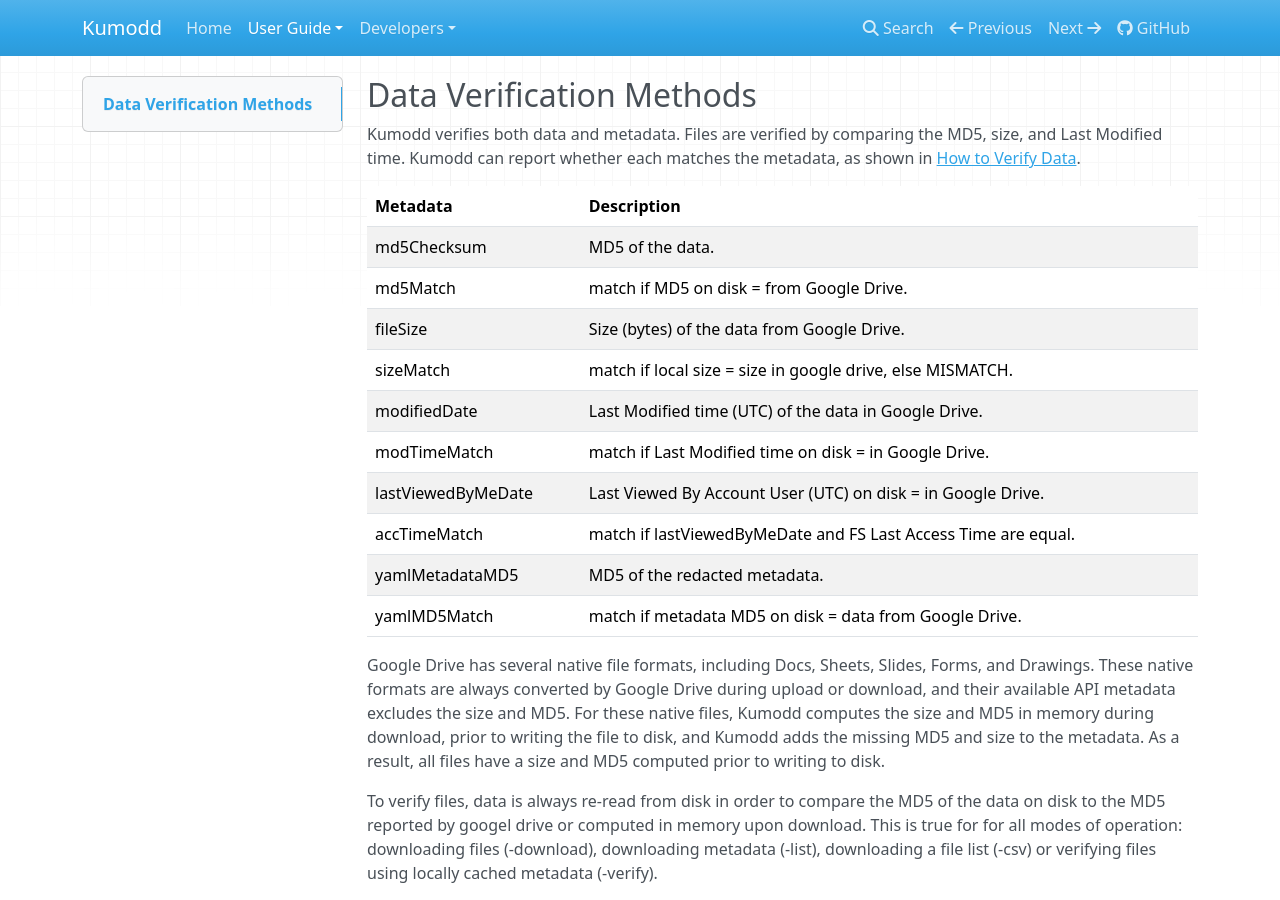
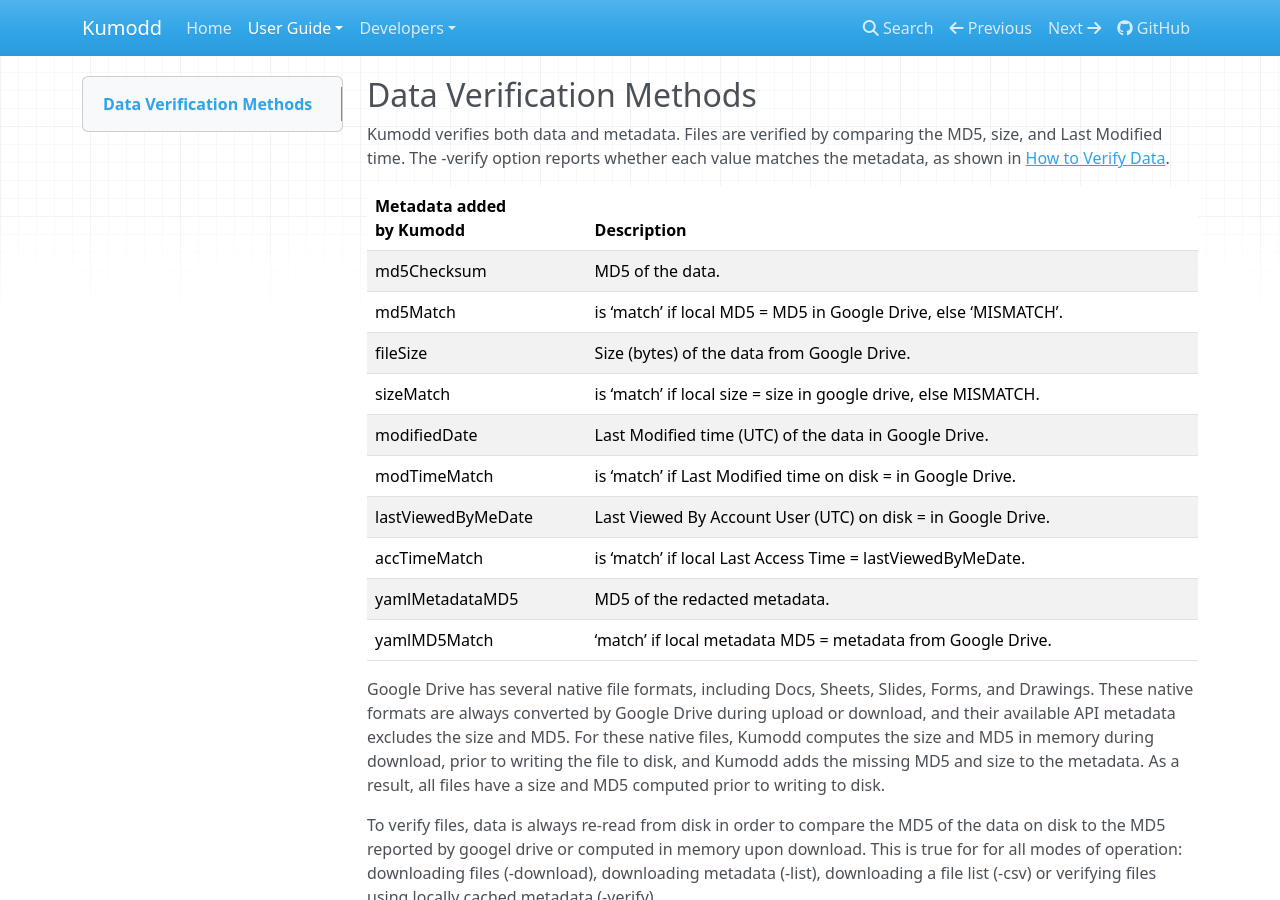
Before and after one commit to andresebr/kumodd, an MkDocs documentation site: the page built from docs/guide/Methods.md, in a window 1280 px wide and 900 px high. Built offline with MkDocs 1.6.1, drawn with Linux system fonts in a browser that asks for light colours; nearby versions of some CDN libraries.

Commit message:
clarify usage

```diff
--- a/docs/guide/Methods.md
+++ b/docs/guide/Methods.md
@@ -1,21 +1,22 @@
 # Data Verification Methods
 
 Kumodd verifies both data and metadata. Files are verified by comparing the MD5, size,
-and Last Modified time.  Kumodd can report whether each matches the metadata, as shown
-in [How to Verify Data](https://github.com/rich-murphey/kumodd/wiki/How-to-Verify-Data).
+and Last Modified time.  The -verify option reports whether each value matches the
+metadata, as shown in [How to Verify
+Data](https://github.com/rich-murphey/kumodd/wiki/How-to-Verify-Data).
 
-Metadata		| Description
+Metadata added <br/>by Kumodd		| Description
 :----			| :----
 md5Checksum		| MD5 of the data.
-md5Match		| match if MD5 on disk = from Google Drive.
+md5Match		| is 'match' if local MD5 = MD5 in Google Drive, else 'MISMATCH'.
 fileSize		| Size (bytes) of the data from Google Drive.
-sizeMatch		| match if local size = size in google drive, else MISMATCH.
+sizeMatch		| is 'match' if local size = size in google drive, else MISMATCH.
 modifiedDate		| Last Modified time (UTC) of the data in Google Drive.
-modTimeMatch		| match if Last Modified time on disk = in Google Drive.
+modTimeMatch		| is 'match' if Last Modified time on disk = in Google Drive.
 lastViewedByMeDate	| Last Viewed By Account User (UTC) on disk = in Google Drive.
-accTimeMatch		| match if lastViewedByMeDate and FS Last Access Time are equal.
+accTimeMatch		| is 'match' if local Last Access Time = lastViewedByMeDate.
 yamlMetadataMD5		| MD5 of the redacted metadata.
-yamlMD5Match		| match if metadata MD5 on disk = data from Google Drive.
+yamlMD5Match		| 'match' if local metadata MD5 = metadata from Google Drive.
 
 Google Drive has several native file formats, including Docs, Sheets, Slides, Forms, and
 Drawings. These native formats are always converted by Google Drive during upload or
```
